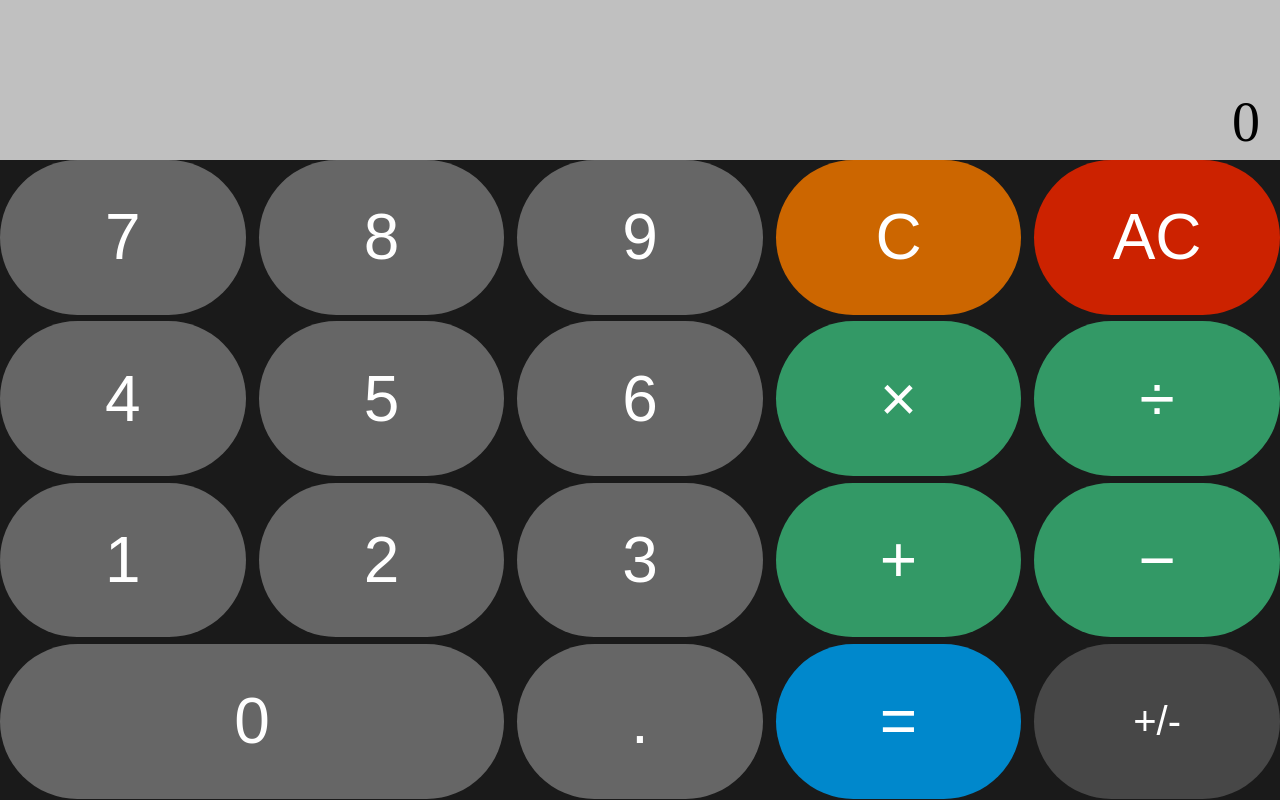
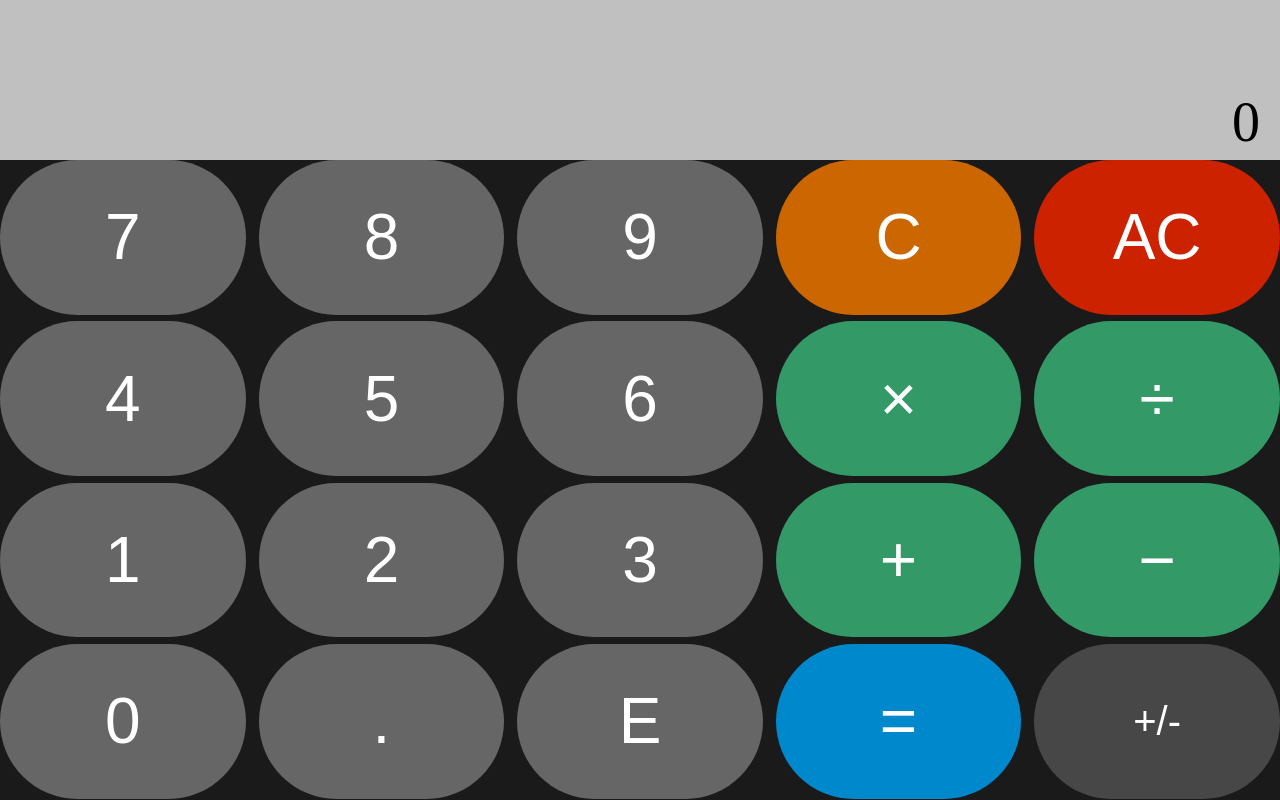
Before and after one commit to jonathanhhoward/calculator, an Angular app: page / in a window 1280 px wide. Built offline with nearby package versions, Linux system fonts and the light colour scheme.

Commit message:
Added exponent key

```diff
--- a/src/app/keypad/keypad.component.html
+++ b/src/app/keypad/keypad.component.html
@@ -7,6 +7,7 @@
   <operator-key id="subtract" symbol="−"></operator-key>
   <negate-key id="negate"></negate-key>
   <equals-key id="equals"></equals-key>
+  <digit-key id="exponent" symbol="E"></digit-key>
   <digit-key id="decimal" symbol="."></digit-key>
   <digit-key id="zero" symbol="0"></digit-key>
   <digit-key id="one" symbol="1"></digit-key>
--- a/src/app/keypad/keypad.component.scss
+++ b/src/app/keypad/keypad.component.scss
@@ -3,29 +3,29 @@
   background-color: hsl(0, 0%, 10%);
   display: grid;
   grid-template-areas:
-    "sev eig nin del cle"
-    "fou fiv six mul div"
-    "one two thr add sub"
-    "zer zer dec equ neg";
-  grid-template-columns: repeat(5, 1fr);
-  grid-auto-rows: 24.2%;
-  gap: 1%;
-
-  @media (orientation: portrait) {
-    grid-template-areas:
       "cle del neg div"
       "sev eig nin mul"
       "fou fiv six sub"
       "one two thr add"
-      "zer zer dec equ";
-    grid-template-columns: repeat(4, 1fr);
-    grid-auto-rows: 19.2%;
+      "zer dec exp equ";
+  grid-template-columns: repeat(4, 1fr);
+  grid-auto-rows: 19.2%;
+  gap: 1%;
+
+  @media (orientation: landscape) {
+    grid-template-areas:
+    "sev eig nin del cle"
+    "fou fiv six mul div"
+    "one two thr add sub"
+    "zer dec exp equ neg";
+    grid-template-columns: repeat(5, 1fr);
+    grid-auto-rows: 24.2%;
   }
 }
 
 $keys: "clear", "delete", "divide", "multiply", "subtract", "add", "negate",
   "equals", "one", "two", "three", "four", "five", "six", "seven", "eight",
-  "nine", "zero", "decimal";
+  "nine", "zero", "decimal", "exponent";
 
 @each $key in $keys {
   ##{$key} {
```
